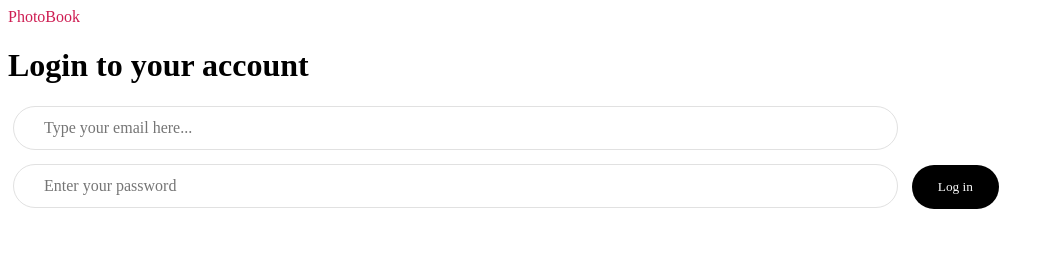
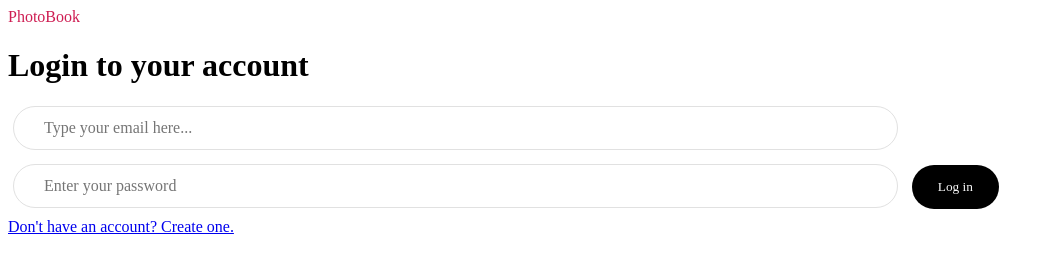
Before and after one commit to MyTrashPlayer/Facebook2.0, a plain HTML site: page Facebook2.0/code/public/login.html in a window 1280 px wide. Shown: the whole page, without its empty margins (0-1054 px from the left). Drawn offline with Linux system fonts and the light colour scheme.

Commit message:
folder changes

```diff
--- a/Facebook2.0/code/login.html
+++ b/Facebook2.0/code/public/login.html
@@ -17,6 +17,7 @@
         <input id="form_password" name="password" type="password" placeholder="Enter your password" required>
         <button type="submit" id="log_in_btn">Log in</button>
     </form>
+    <a class="create-link" href="NewAcc.html">Don't have an account? Create one.</a>
 </div>
 
 
```
Also changed, not shown: Facebook2.0/code/public/NewAcc.css (renamed from Facebook2.0/code/NewAcc.css), Facebook2.0/code/public/NewAcc.html (renamed from Facebook2.0/code/NewAcc.html), Facebook2.0/code/public/NewAcc.js (added), Facebook2.0/code/public/login.css (renamed from Facebook2.0/code/login.css), Facebook2.0/code/public/login.js (added).
